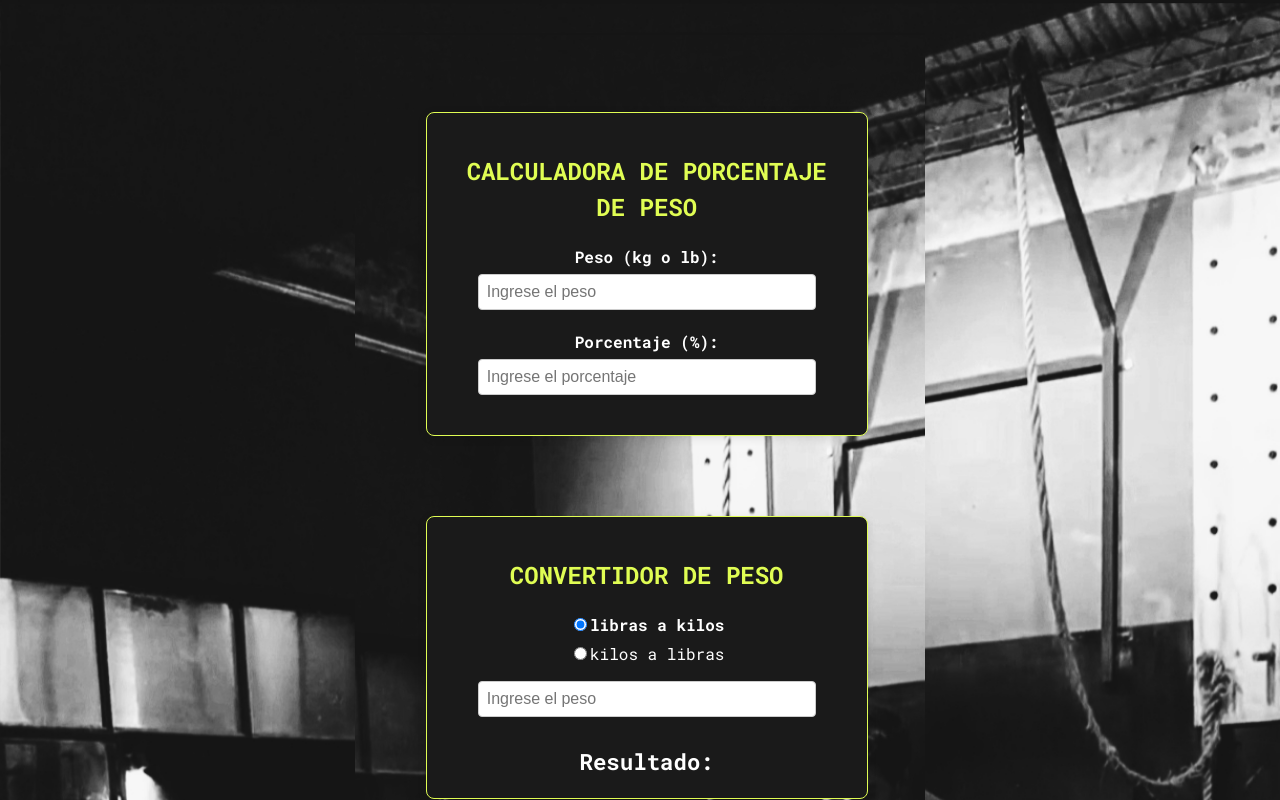
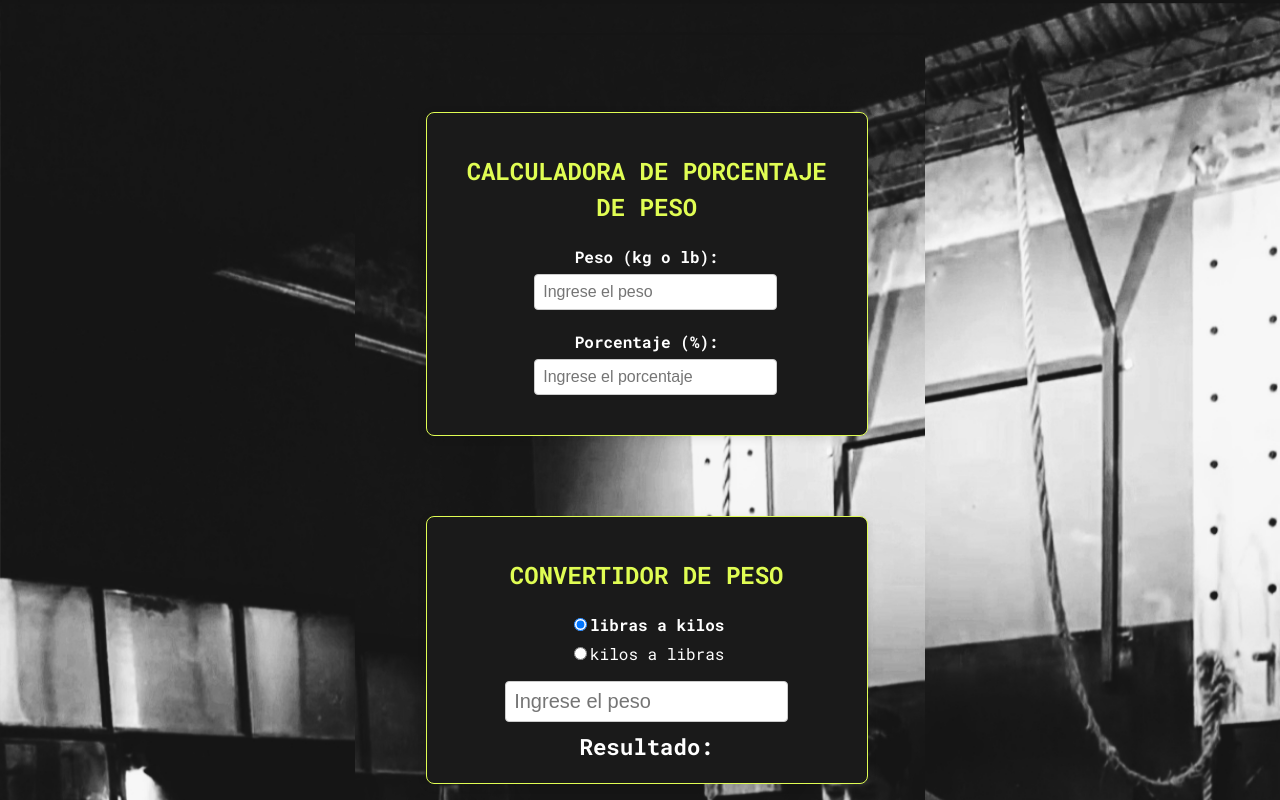
Before and after one commit to LucianoTito/CrossFit_Converter, a React (Vite) app: page / in a window 1280 px wide. Shown: the top 800 px of the page. Built offline with nearby package versions, Linux system fonts and the light colour scheme.

Commit message:
css_changes

```diff
--- a/src/components/pages/ConversorWeightCard.jsx
+++ b/src/components/pages/ConversorWeightCard.jsx
@@ -54,7 +54,7 @@ const ConversorWeightCard = () => {
 
       </div>
 
-      <div className="input-group">
+      <div className="input-group-weight">
       <input
         className='input-weight-value'
           type="number"
--- a/src/components/styles/ConversorWeightCard.css
+++ b/src/components/styles/ConversorWeightCard.css
@@ -21,11 +21,10 @@
   .conversion-weight-options {
     margin-bottom: 15px;
   }
-  .input-group{
+  .input-group-weight{
     display: flex;
     flex-direction: column;
     align-items: center;
-    width: 80% ;
   }
   .conversion-weight-options .conversion-weight-label {
     display: block;
```
